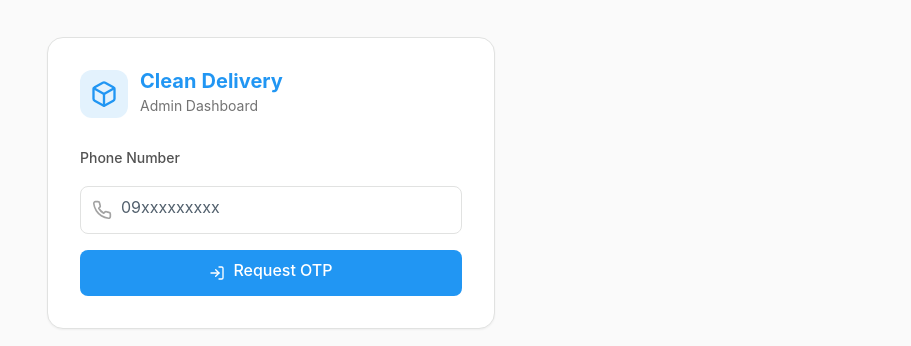
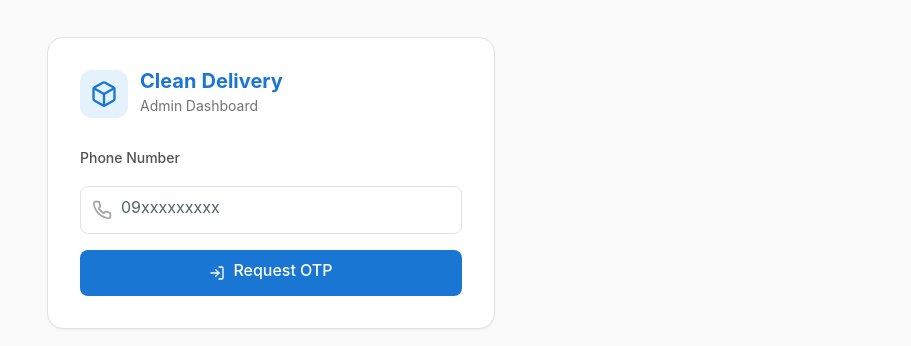
Before and after one commit to chaungfone/CleanDeliverySystem, a React (Vite) app in the folder web-dashboard/: page /login in a window 1280 px wide. Shown: the part 217-563 px from the top of the page, without its empty margins (369-1280 px from the left). Built offline with nearby package versions, Linux system fonts and the light colour scheme; no server answers.

Commit message:
fix(a11y): darken primary to #1976D2 for WCAG AA button/text contrast

```diff
--- a/web-dashboard/tailwind.config.js
+++ b/web-dashboard/tailwind.config.js
@@ -7,7 +7,7 @@ export default {
   theme: {
     extend: {
       colors: {
-        primary: "#2196F3",
+        primary: "#1976D2",
         secondary: "#009688",
         accent: "#E3F2FD",
         neutral: {
```
